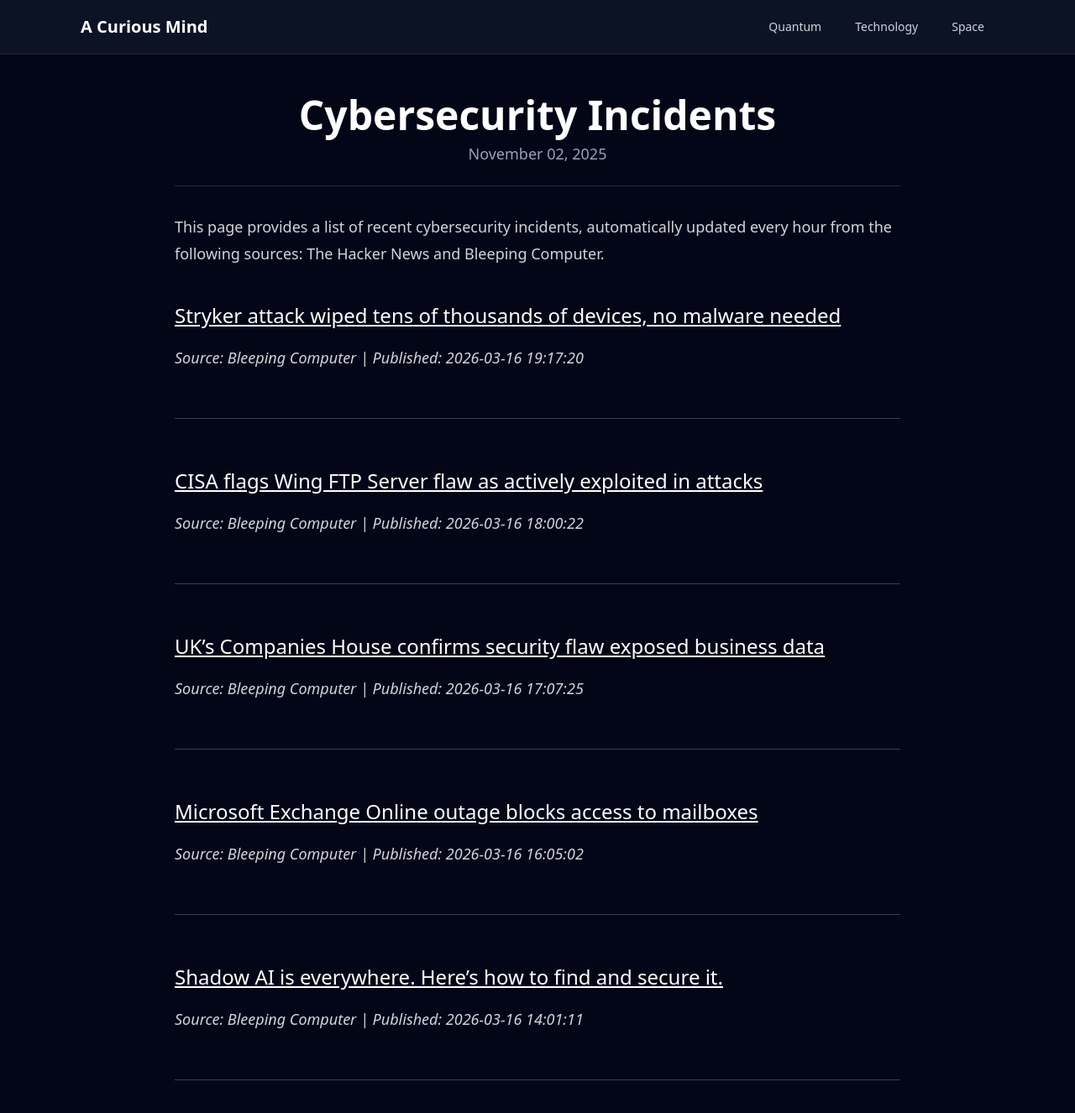
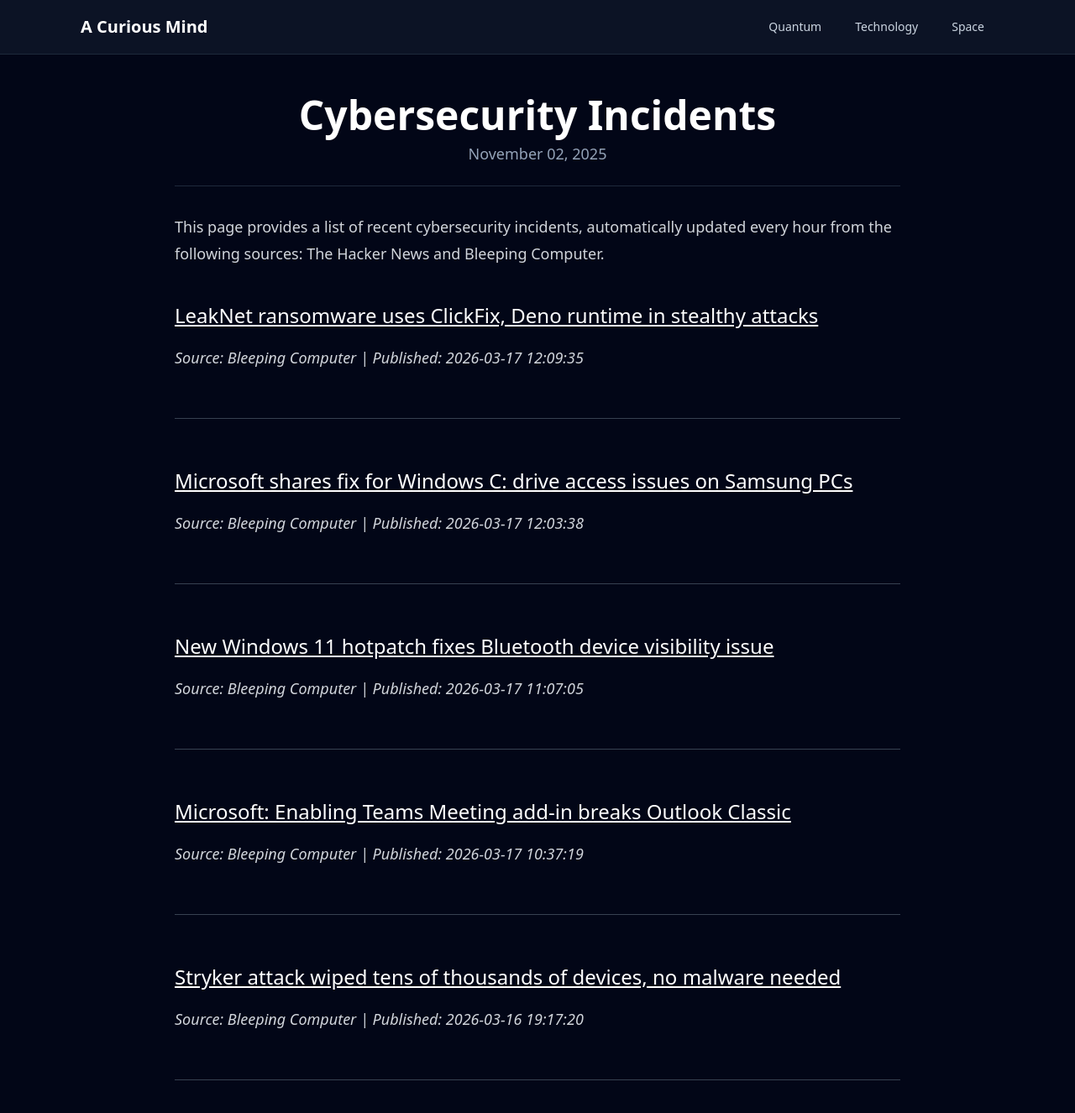
Before and after one commit to onehl7/onehl7.github.io, a Jekyll site: the page built from _posts/2025-11-02-cybersecurity-incidents.md, in a window 1280 px wide and 1400 px high. Shown: the top 1326 px of the window at 84% size. Built offline with Jekyll 4.4.1, drawn with Linux system fonts in a browser that asks for light colours; nearby versions of some CDN libraries.

Commit message:
Update news data

```diff
--- a/_data/news.json
+++ b/_data/news.json
@@ -1,32 +1,32 @@
 [
+  {
+    "source": "Bleeping Computer",
+    "title": "LeakNet ransomware uses ClickFix, Deno runtime in stealthy attacks",
+    "link": "https://www.bleepingcomputer.com/news/security/leaknet-ransomware-uses-clickfix-and-deno-runtime-for-stealthy-attacks/",
+    "published": "2026-03-17 12:09:35"
+  },
+  {
+    "source": "Bleeping Computer",
+    "title": "Microsoft shares fix for Windows C: drive access issues on Samsung PCs",
+    "link": "https://www.bleepingcomputer.com/news/microsoft/microsoft-shares-fix-for-windows-c-drive-access-issues-on-samsung-pcs/",
+    "published": "2026-03-17 12:03:38"
+  },
+  {
+    "source": "Bleeping Computer",
+    "title": "New Windows 11 hotpatch fixes Bluetooth device visibility issue",
+    "link": "https://www.bleepingcomputer.com/news/microsoft/new-windows-11-hotpatch-fixes-bluetooth-device-visibility-issue/",
+    "published": "2026-03-17 11:07:05"
+  },
+  {
+    "source": "Bleeping Computer",
+    "title": "Microsoft: Enabling Teams Meeting add-in breaks Outlook Classic",
+    "link": "https://www.bleepingcomputer.com/news/microsoft/microsoft-enabling-teams-meeting-add-in-breaks-outlook-classic/",
+    "published": "2026-03-17 10:37:19"
+  },
   {
     "source": "Bleeping Computer",
     "title": "Stryker attack wiped tens of thousands of devices, no malware needed",
     "link": "https://www.bleepingcomputer.com/news/security/stryker-attack-wiped-tens-of-thousands-of-devices-no-malware-needed/",
     "published": "2026-03-16 19:17:20"
-  },
-  {
-    "source": "Bleeping Computer",
-    "title": "CISA flags Wing FTP Server flaw as actively exploited in attacks",
-    "link": "https://www.bleepingcomputer.com/news/security/cisa-flags-wing-ftp-server-flaw-as-actively-exploited-in-attacks/",
-    "published": "2026-03-16 18:00:22"
-  },
-  {
-    "source": "Bleeping Computer",
-    "title": "UK\u2019s Companies House confirms security flaw exposed business data",
-    "link": "https://www.bleepingcomputer.com/news/security/uks-companies-house-confirms-security-flaw-exposed-business-data/",
-    "published": "2026-03-16 17:07:25"
-  },
-  {
-    "source": "Bleeping Computer",
-    "title": "Microsoft Exchange Online outage blocks access to mailboxes",
-    "link": "https://www.bleepingcomputer.com/news/microsoft/microsoft-exchange-online-outage-blocks-access-to-mailboxes/",
-    "published": "2026-03-16 16:05:02"
-  },
-  {
-    "source": "Bleeping Computer",
-    "title": "Shadow AI is everywhere. Here\u2019s how to find and secure it.",
-    "link": "https://www.bleepingcomputer.com/news/security/shadow-ai-is-everywhere-heres-how-to-find-and-secure-it/",
-    "published": "2026-03-16 14:01:11"
   }
 ]
```
